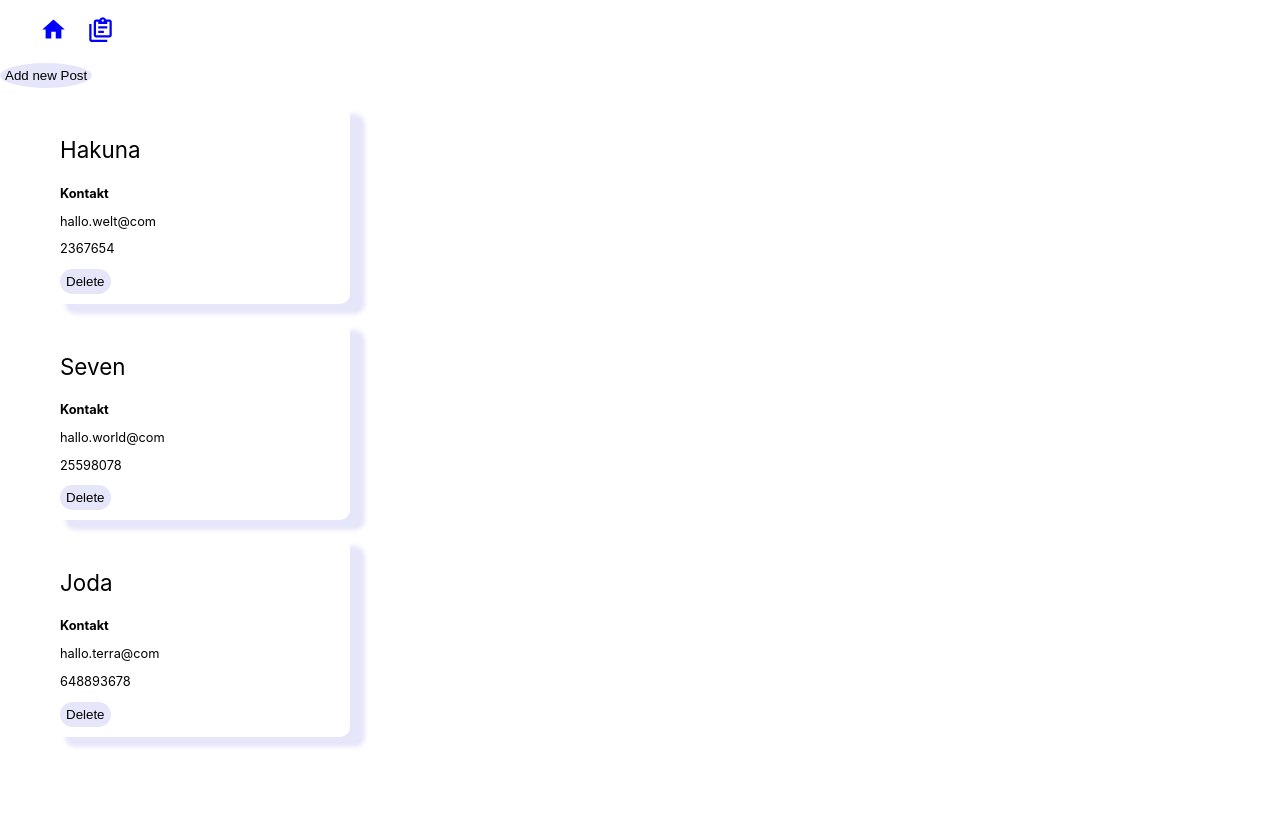
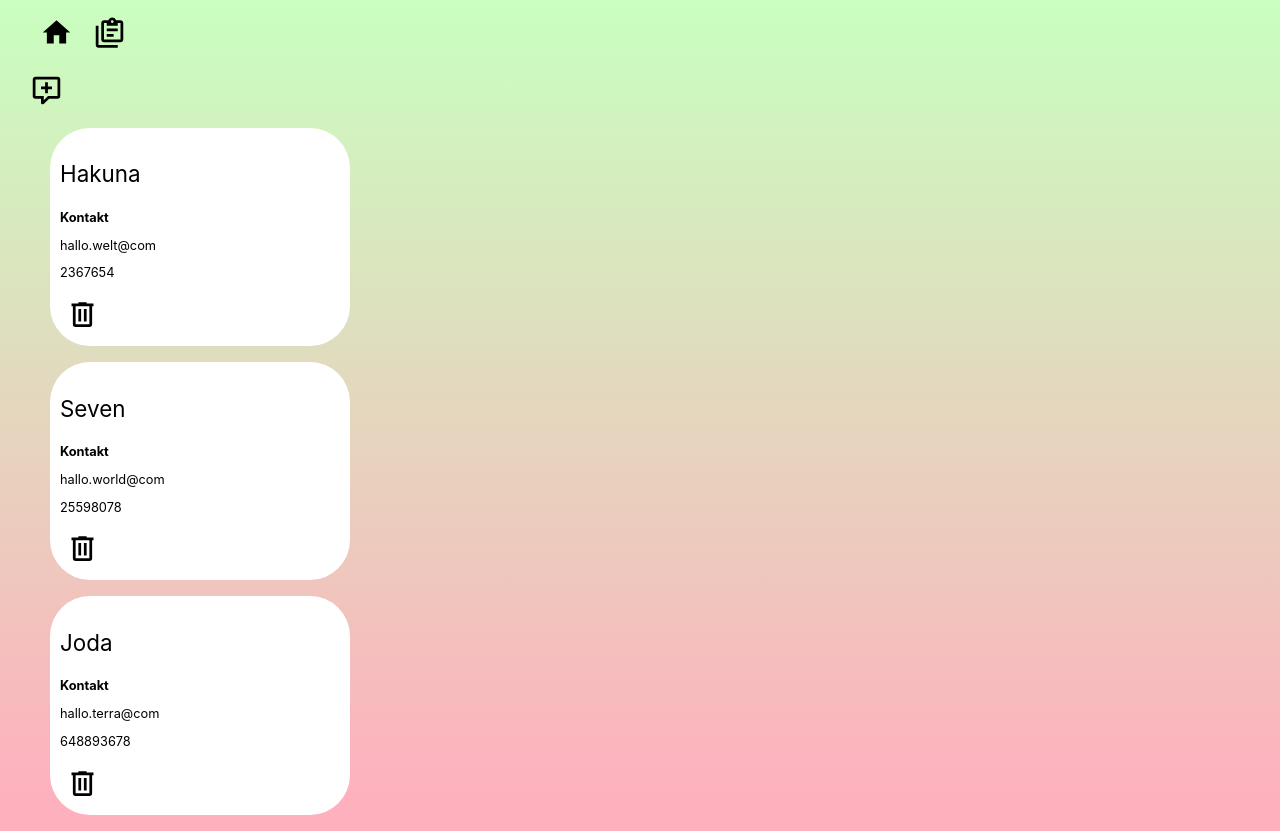
Before and after one commit to FranziGraml/capstone-project, a Next.js app: page /posts in a window 1280 px wide. Before the commit the page ends 800 px from the top, so only its background shows below. Built offline with nearby package versions, Linux system fonts and the light colour scheme.

Commit message:
Add Icons

```diff
--- a/src/Components/Form/AddFormButton.js
+++ b/src/Components/Form/AddFormButton.js
@@ -1,9 +1,10 @@
 import ButtonAdd from '../UI/Form/Button/AddButton.styles';
+import Icon from '../UI/Icons/icons';
 
 export default function AddFormButton({ onSetIsFormActive }) {
 	return (
 		<ButtonAdd type="button" onClick={() => onSetIsFormActive(prevCheck => !prevCheck)}>
-			Add new Post
+			<Icon variant="plus" />
 		</ButtonAdd>
 	);
 }
--- a/src/Components/Form/DeleteButton.js
+++ b/src/Components/Form/DeleteButton.js
@@ -1,4 +1,5 @@
 import ButtonDelete from '../UI/Form/Button/DeleteButton.styles';
+import Icon from '../UI/Icons/icons';
 
 export default function DeleteButton({ id, onPosts, onSetPosts }) {
 	function deletePost() {
@@ -7,7 +8,7 @@ export default function DeleteButton({ id, onPosts, onSetPosts }) {
 
 	return (
 		<ButtonDelete type="button" onClick={() => deletePost()}>
-			Delete
+			<Icon variant="waste" />
 		</ButtonDelete>
 	);
 }
--- a/src/Components/UI/Form/Button/AddButton.styles.js
+++ b/src/Components/UI/Form/Button/AddButton.styles.js
@@ -1,12 +1,10 @@
 import styled from 'styled-components';
 
 const ButtonAdd = styled.button`
-    text-transform: none;
-	border-radius: 50%;
 	border: none;
-	background-color: lavender;
+	background: none;
 	display: flex;
-	padding: 5px 5px;
+	padding: 5px 30px;
 	cursor: pointer:
 
 `;
--- a/src/Components/UI/Form/Button/DeleteButton.styles.js
+++ b/src/Components/UI/Form/Button/DeleteButton.styles.js
@@ -2,9 +2,8 @@ import styled from 'styled-components';
 
 const ButtonDelete = styled.button`
 
-	border-radius: 20px;
 	border: none;
-	background-color: lavender;
+	background: none;
 	display: flex;
 	padding: 5px 6px;
 	cursor: pointer:
--- a/src/Components/UI/Icons/icons.js
+++ b/src/Components/UI/Icons/icons.js
@@ -1,9 +1,11 @@
 const svg = {
 	home: 'M10,20V14H14V20H19V12H22L12,3L2,12H5V20H10Z',
 	board: 'M4 7V21H18V23H4C2.9 23 2 22.1 2 21V7H4M20 3C21.1 3 22 3.9 22 5V17C22 18.1 21.1 19 20 19H8C6.9 19 6 18.1 6 17V5C6 3.9 6.9 3 8 3H11.18C11.6 1.84 12.7 1 14 1C15.3 1 16.4 1.84 16.82 3H20M14 3C13.45 3 13 3.45 13 4C13 4.55 13.45 5 14 5C14.55 5 15 4.55 15 4C15 3.45 14.55 3 14 3M10 7V5H8V17H20V5H18V7M15 15H10V13H15M18 11H10V9H18V11Z',
+	waste: 'M9,3V4H4V6H5V19A2,2 0 0,0 7,21H17A2,2 0 0,0 19,19V6H20V4H15V3H9M7,6H17V19H7V6M9,8V17H11V8H9M13,8V17H15V8H13Z',
+	plus: 'M9,22A1,1 0 0,1 8,21V18H4A2,2 0 0,1 2,16V4C2,2.89 2.9,2 4,2H20A2,2 0 0,1 22,4V16A2,2 0 0,1 20,18H13.9L10.2,21.71C10,21.9 9.75,22 9.5,22V22H9M10,16V19.08L13.08,16H20V4H4V16H10M11,6H13V9H16V11H13V14H11V11H8V9H11V6Z',
 };
 
-function Icon({ variant, size = '27px', color = 'blue' }) {
+function Icon({ variant, size = '33px', color = 'black' }) {
 	return (
 		<svg style={{ width: size, height: size }} viewBox="0 0 24 24">
 			<path fill={color} d={svg[variant]} />
--- a/src/Components/UI/PostCard/PostArticle.styles.js
+++ b/src/Components/UI/PostCard/PostArticle.styles.js
@@ -4,8 +4,9 @@ const CardArticle = styled.article`
 	gap: 15px;
 	padding: 10px;
 	margin: 10px;
-	border-radius: 10px;
-	box-shadow: 15px 10px 4px Lavender;
+	border-radius: 40px;
 	width: 300px;
+	background: white;
 `;
 export default CardArticle;
+/* background-image: linear-gradient(to top, #d5dee7 0%, #ffafbd 0%, #c9ffbf 100%); */
--- a/styles/globals.css
+++ b/styles/globals.css
@@ -4,6 +4,7 @@ body {
 	margin: 0;
 	font-family: -apple-system, BlinkMacSystemFont, Segoe UI, Roboto, Oxygen, Ubuntu, Cantarell,
 		Fira Sans, Droid Sans, Helvetica Neue, sans-serif;
+	background-image: linear-gradient(to top, #d5dee7 0%, #ffafbd 0%, #c9ffbf 100%);
 }
 
 a {
@@ -14,3 +15,4 @@ a {
 * {
 	box-sizing: border-box;
 }
+/* background-color: rgba(0, 0, 0, 0.715); */
```
